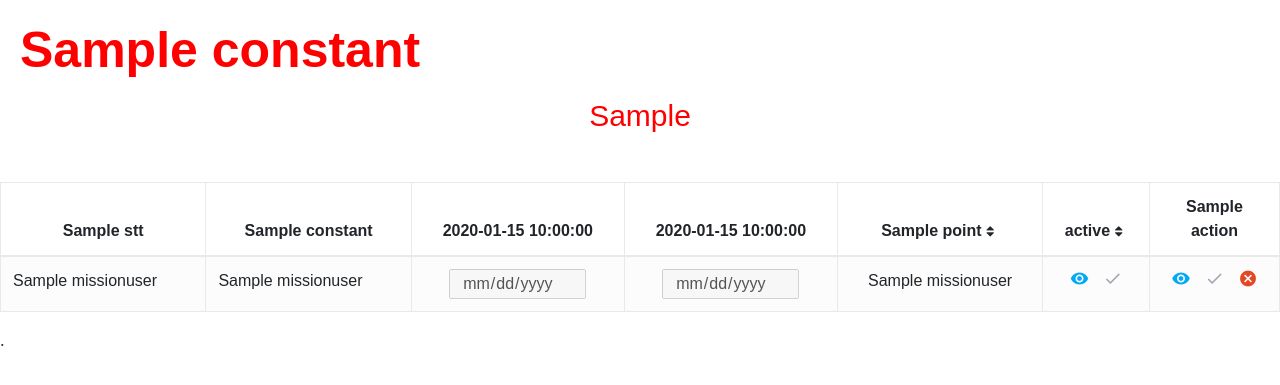
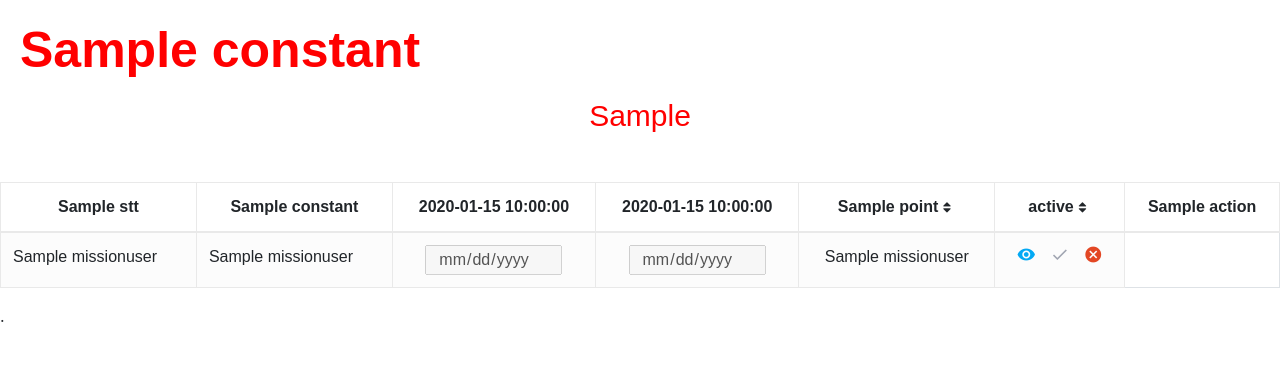
Before and after one commit to banxavi/CTS-project, a Python web app: template app/templates/usermission.html in a window 1280 px wide. Shown: the part 79-464 px from the top of the page. Run offline with Jinja, Linux system fonts and the light colour scheme; the template is opened without the code that fills it: most values are stand-ins (such as "Sample title", 1, 10 or a date in 2020); some libraries are stand-ins or nearby versions.

Commit message:
Viet Bui

```diff
--- a/app/CTS.py
+++ b/app/CTS.py
@@ -314,6 +314,7 @@
     except:
         return redirect(url_for('errorpage'))
 
+
 # Admin edit mission
 @app.route('/editmission',methods=["GET","POST"])
 def editmission():
@@ -502,7 +503,7 @@
 #Research MissionofUser
 @app.route('/missionsearch/<id>',methods=['GET','POST'])
 def missionsearch(id):
-
+    try:
         cursor = mysql.connection.cursor()
         cursor.execute(SQL.SQLSHOWUSERMISSION,(id,))
         listEmployee = cursor.fetchall()
@@ -510,7 +511,8 @@
         NameEmployee = cursor.fetchall()
         constants_list  = constants
         return render_template('missionsearch.html',listEmployee=listEmployee,NameEmployee=NameEmployee,constants_list=constants_list)
-
+    except:
+        return redirect(url_for('errorpage'))
 
 # Admin management user
 @app.route('/usermanagement')
--- a/app/templates/missionsearch.html
+++ b/app/templates/missionsearch.html
@@ -43,7 +43,7 @@
                         <thead>
 
                             <tr style="text-align: center">
-                                <th>{{constants_list.ID}}</th>
+                                <th>{{constants_list.STT}}</th>
                                 <th>{{constants_list.NAME_MISSION}}</th>
                                 <th>{{constants_list.POINT}}</th>
                                 <th>{{constants_list.STATUS}}</th>
@@ -53,10 +53,10 @@
                             {% for a in listEmployee %}
                             <tr>
 
-                                <td style="text-align: center">{{a.1}}</td>
                                 <td style="text-align: center">{{a.0}}</td>
                                 <td>{{a.1}}</td>
-                                <td style="text-align: center">{{a.2}}</td>
+                                <td>{{a.2}}</td>
+
 
                                 {% if a.3 == 2 %}
 
--- a/app/templates/usermission.html
+++ b/app/templates/usermission.html
@@ -85,26 +85,8 @@
                         <td style="text-align: center;"><input style="text-align: center;" type="date"  value="{{a.4}}"  disabled = true></td>
                         <td style="text-align: center;"><input style="text-align: center;" type="date" value="{{a.5}}" disabled = true></td>
                         <td style="text-align: center;">{{a.6}}</td>
-                        {% if a.7==1 %}
-                        <td style="text-align: center;">{{constants_list.DOING}}</td>
-                        {% endif %}
-                        {% if a.7==2 %}
-                        <td style="text-align: center;">{{constants_list.COMPLETE}}</td>
-                        {% endif %}
-                        {% if a.7==0 %}
-                        <td style="text-align: center;">{{constants_list.CANCEL}}</td>
-                        {% endif %}
-                        <td style="text-align: center;">
-                            <a href="/view/{{a.0}}" data-toggle="modal" data-target="#modalview{{a.0}}" class="view"
-                                title="Xem"><i class="material-icons">remove_red_eye</i></a>
-                            {% if a.7 == 1 %}
-                             <a href="/donemission/{{a.0}}"  onclick="return confirm('Bạn có chắc muốn hoàn thành nhiệm vụ này chứ?')" class="done"
-                                title="Hoàn thành"><i class="material-icons">done</i></a>
-
-                            {% else %}
-                                <a href="/" onclick="return false;" class="done"  style="cursor: no-drop;"
-                                title="Hoàn thành"><i class="material-icons">done</i></a>
-
+                            {% if a.7==1 %}
+                            <td style="text-align: center;">{{constants_list.DOING}}</td>
                             {% endif %}
                             {% if a.7==2 %}
                             <td style="text-align: center;">{{constants_list.COMPLETE}}</td>
@@ -112,6 +94,7 @@
                             {% if a.7==0 %}
                             <td style="text-align: center;">{{constants_list.CANCEL}}</td>
                             {% endif %}
+
                             <td style="text-align: center;">
                                 <a href="/view/{{a.0}}" data-toggle="modal" data-target="#modalview{{a.0}}" class="view"
                                     title="Xem"><i class="material-icons">remove_red_eye</i></a>
--- a/app/templates/userprofile.html
+++ b/app/templates/userprofile.html
@@ -34,7 +34,7 @@
     {% for a in data %}
 
     <div style="padding: 0 200px;" class="form-group">
-      <img name="img" src="{{ url_for('static',filename=a.2 )}}"
+      <img name="img" src="{{ url_for('static',filename=img )}}"
         style="height: 100px; width: 100px; border-radius: 100px;object-fit:cover;" />
 
       <fieldset>
```
Also changed, not shown: app/templates/missionsystemadmin.html (+4 -10 lines).
